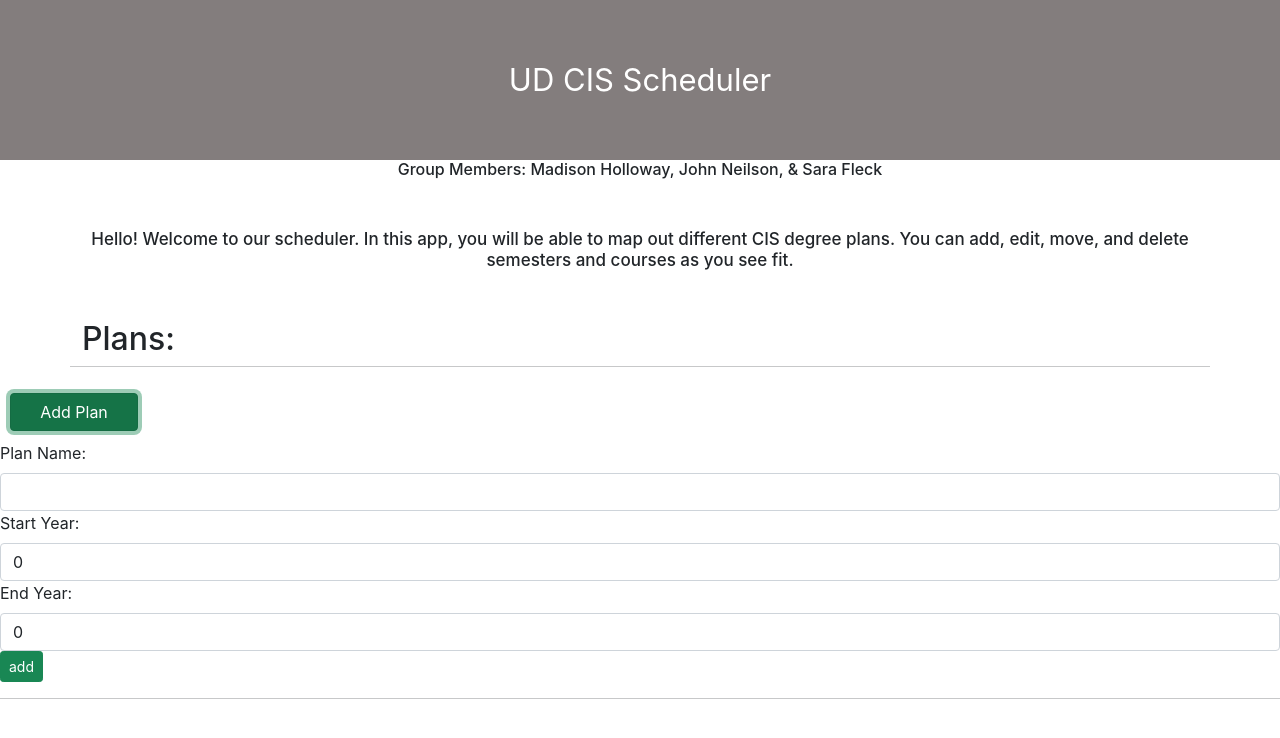
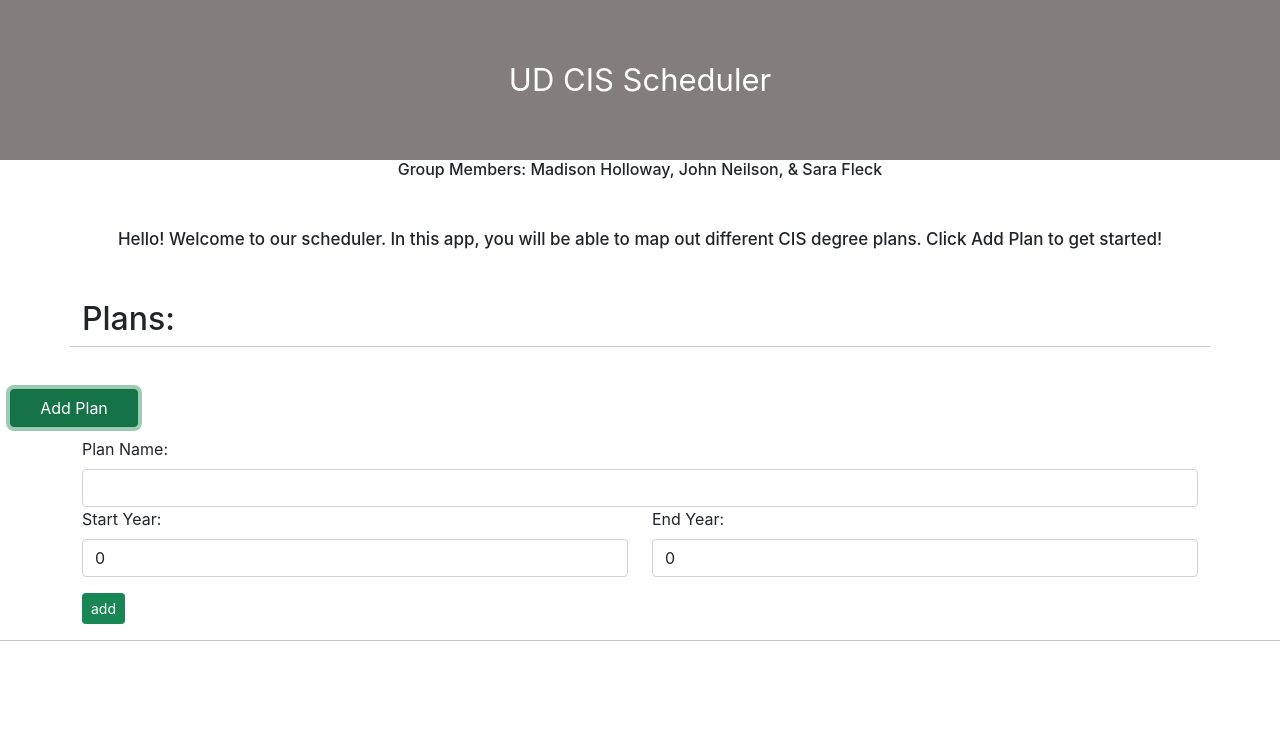
Before and after one commit to UD-CISC275-S22/cis-scheduler-team-3, a React (Create React App) app: page / in a window 1280 px wide. Both pictures are taken after a click on the button "Add Plan". Shown: the top 738 px of the page. Built offline with nearby package versions, Linux system fonts and the light colour scheme.

Commit message:
fixed the alignment of the add plan form

```diff
--- a/src/App.css
+++ b/src/App.css
@@ -27,6 +27,9 @@
     height: 50%;
     font-size: 12px;
 }
+.Form {
+    margin: 25px;
+}
 .Move-course {
     width: 15%;
     font-size: 13px;
@@ -43,7 +46,6 @@
 
 #course-row {
     margin: 0;
-    /* justify-content: center; */
 }
 
 @media (prefers-reduced-motion: no-preference) {
@@ -107,17 +109,3 @@
     overflow-y: scroll;
     height: 400px;
 }
-
-/* .course-pool-scrollable {
-    height: 110px;
-    overflow: scroll;
-} */
-/*
-.course-pool-div {
-    height: 300px;
-    overflow-y: scoll;
-} */
-
-/* .title-text {
-    padding: 5px 0;
-} */
--- a/src/App.tsx
+++ b/src/App.tsx
@@ -3,7 +3,7 @@ import "./App.css";
 import { PlanList } from "./components/PlanList";
 import { DegreePlan } from "./interfaces/degreeplan";
 import { Course } from "./interfaces/course";
-import { Button, Form } from "react-bootstrap";
+import { Button, Col, Container, Form, Row } from "react-bootstrap";
 import POOL_DATA from "./data/course_catalog.json";
 
 type ChangeEvent = React.ChangeEvent<
@@ -66,8 +66,8 @@ export function App(): JSX.Element {
                 <p> </p>
                 <h5 className="Description">
                     Hello! Welcome to our scheduler. In this app, you will be
-                    able to map out different CIS degree plans. You can add,
-                    edit, move, and delete semesters and courses as you see fit.
+                    able to map out different CIS degree plans. Click Add Plan
+                    to get started!
                 </h5>
             </div>
             <div>
@@ -77,6 +77,7 @@ export function App(): JSX.Element {
                     deleteplan={deletePlan}
                 ></PlanList>
             </div>
+            <p> </p>
             <div>
                 <Button
                     variant="success"
@@ -88,24 +89,36 @@ export function App(): JSX.Element {
                 </Button>
             </div>
             {add ? (
-                <div>
-                    <Form.Group className="Add-Plan" data-testid="addNewPlan">
+                <Container>
+                    <Row>
+                        <Form.Group
+                            className="Add-Plan"
+                            data-testid="addNewPlan"
+                        >
                             <Form.Label>Plan Name: </Form.Label>
                             <Form.Control
                                 value={name}
                                 onChange={updateName}
                             ></Form.Control>
+                        </Form.Group>
+                    </Row>
+                    <Row>
+                        <Form.Group as={Col}>
                             <Form.Label>Start Year: </Form.Label>
                             <Form.Control
                                 value={start}
                                 onChange={updateStart}
                             ></Form.Control>
+                        </Form.Group>
+                        <Form.Group as={Col}>
                             <Form.Label>End Year: </Form.Label>
                             <Form.Control
                                 value={end}
                                 onChange={updateEnd}
                             ></Form.Control>
                         </Form.Group>
+                    </Row>
+                    <p></p>
                     <Button
                         className="me-3"
                         variant="success"
@@ -115,7 +128,7 @@ export function App(): JSX.Element {
                     >
                         add
                     </Button>
-                </div>
+                </Container>
             ) : null}
             <p> </p>
             <hr></hr>
```
Lines whose indentation alone changed are shown as unchanged.
